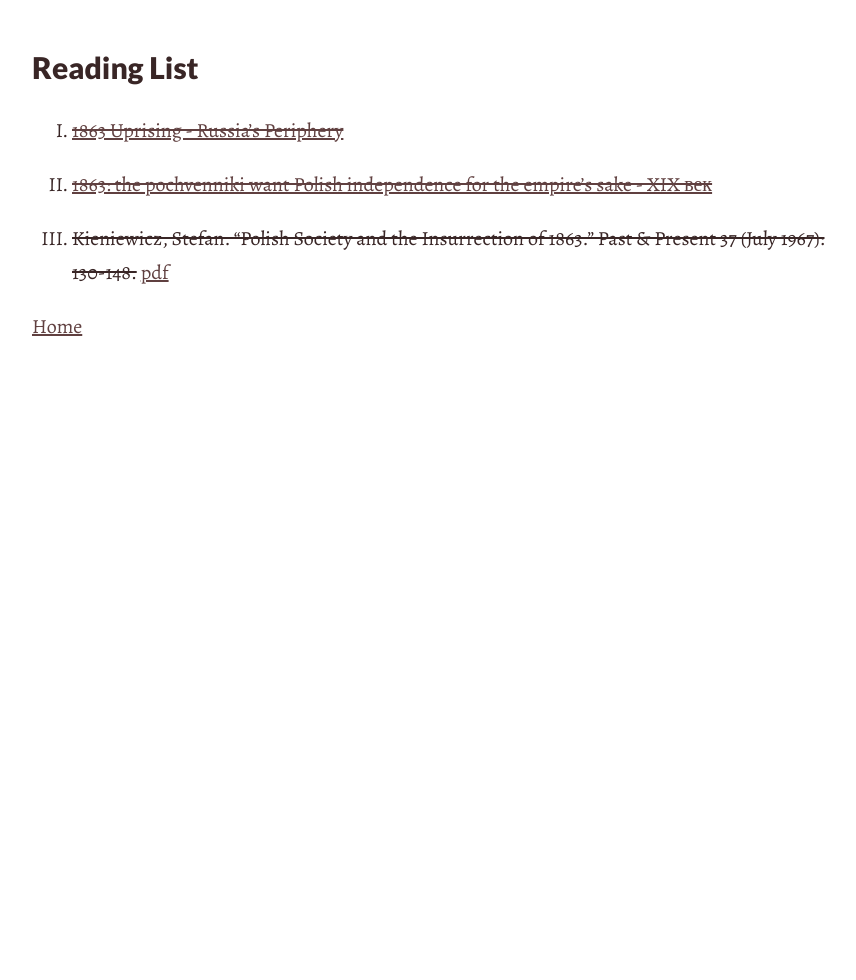
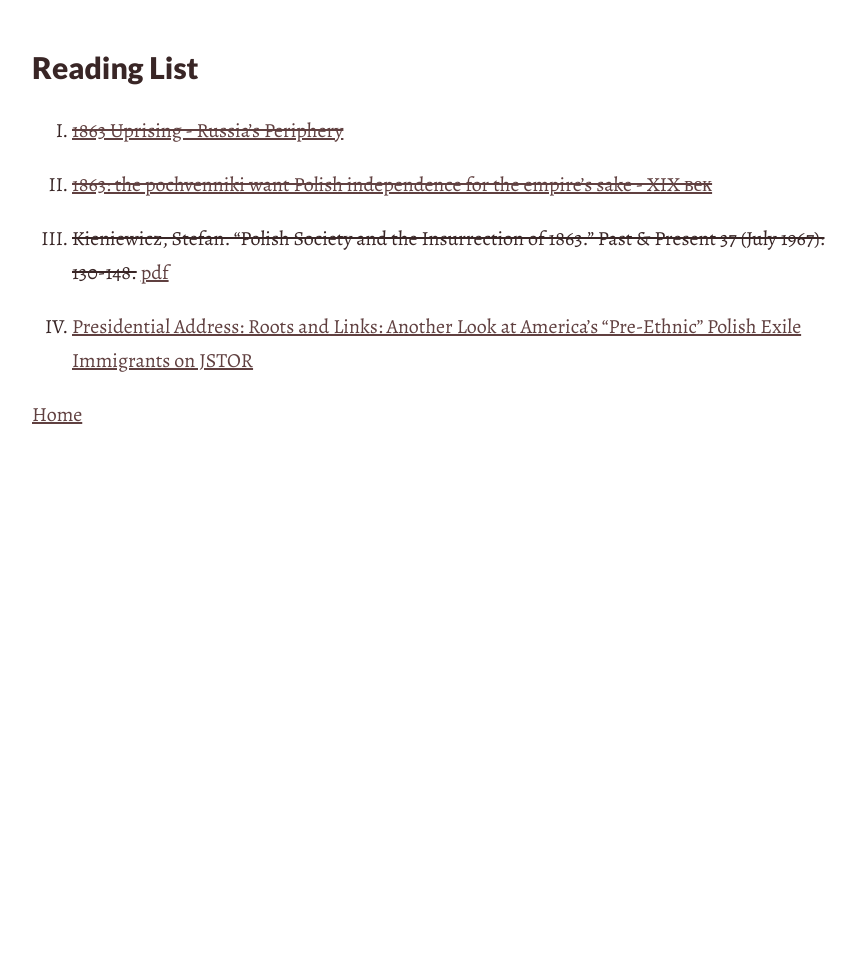
Before and after one commit to LemuelCushing/PolishUprisingSeminar, a Jekyll site: the page built from _lists/ReadingList.md, in a window 1280 px wide. Shown: the whole page, without its empty margins (208-1064 px from the left). Built offline with Jekyll 4.4.1, drawn with Linux system fonts in a browser that asks for light colours.

Commit message:
updated reading list

```diff
--- a/_lists/ReadingList.md
+++ b/_lists/ReadingList.md
@@ -11,3 +11,5 @@
 2. [~~1863: the pochvenniki want Polish independence for the empire’s sake - XIX век~~](https://xixvek.wordpress.com/2012/04/09/1863-the-pochvenniki-want-polish-independence-for-the-empires-sake/)
 
 3. ~~Kieniewicz, Stefan. “Polish Society and the Insurrection of 1863.” Past & Present 37 (July 1967): 130-148.~~ [pdf](https://oup.silverchair-cdn.com/oup/backfile/Content_public/Journal/past/37/1/10.1093_past_37.1.130/1/130.pdf?Expires=1487188869&Signature=g52zGjWy3DX6BUFn5w1fu0beVOQG-bFowNK0UVAA-f8sXKH2aM4UgA2wjkqOW159EICpyd4TMBXzfVhuVw2w7qOk0BrCHjvN9ME56BofIh6tjpm5ybxzhO9WvjCScy7KxtnYOPUODxID2Vnryqp-ePS8xTJZlFCnBVJBBrsZp9cgyfcE3u0~U9ByyVRb6UvcfQoZw7DYpCyxAsKQTkehsP24WP2ee7ZLYuK2AV3wdyYhAu8neZW7uIFQ0osUxssi5cc-oT5r-KsV1dwZwvq1jol1FtSUGLItyjXY32z5mQvYSWMs5xcQRx7grqYVTUUy6~kCB6qYMWXcb4W9EkAhZw__&Key-Pair-Id=APKAIUCZBIA4LVPAVW3Q)
+
+4. [Presidential Address: Roots and Links: Another Look at America's "Pre-Ethnic" Polish Exile Immigrants on JSTOR](https://www.jstor.org/stable/20148026?Search=yes&resultItemClick=true&searchText=1863&searchUri=%2Ftopic%2Fexile%2F%3FQuery%3D1863%26page%3D2%26amp%3D%26amp%3D%26topic%3Dexile&seq=1#page_scan_tab_contents)
```
